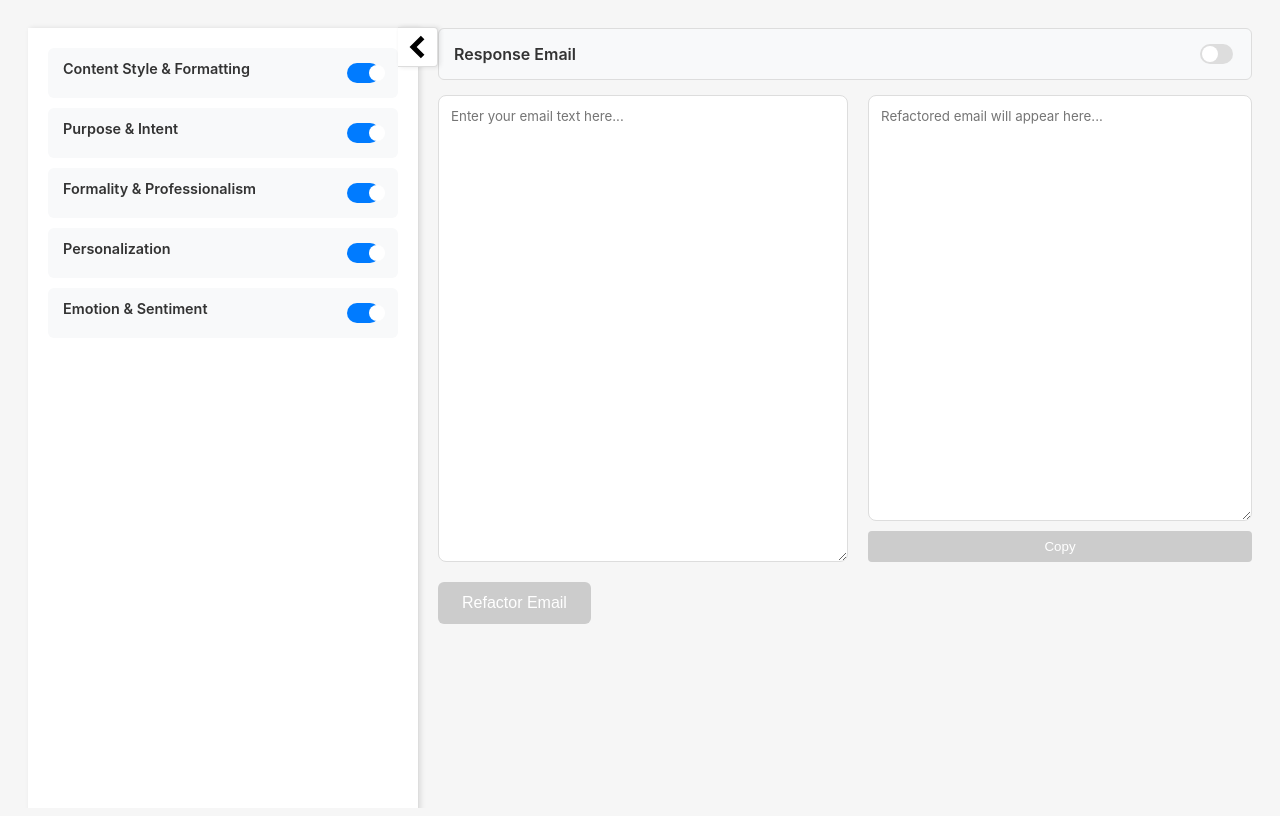
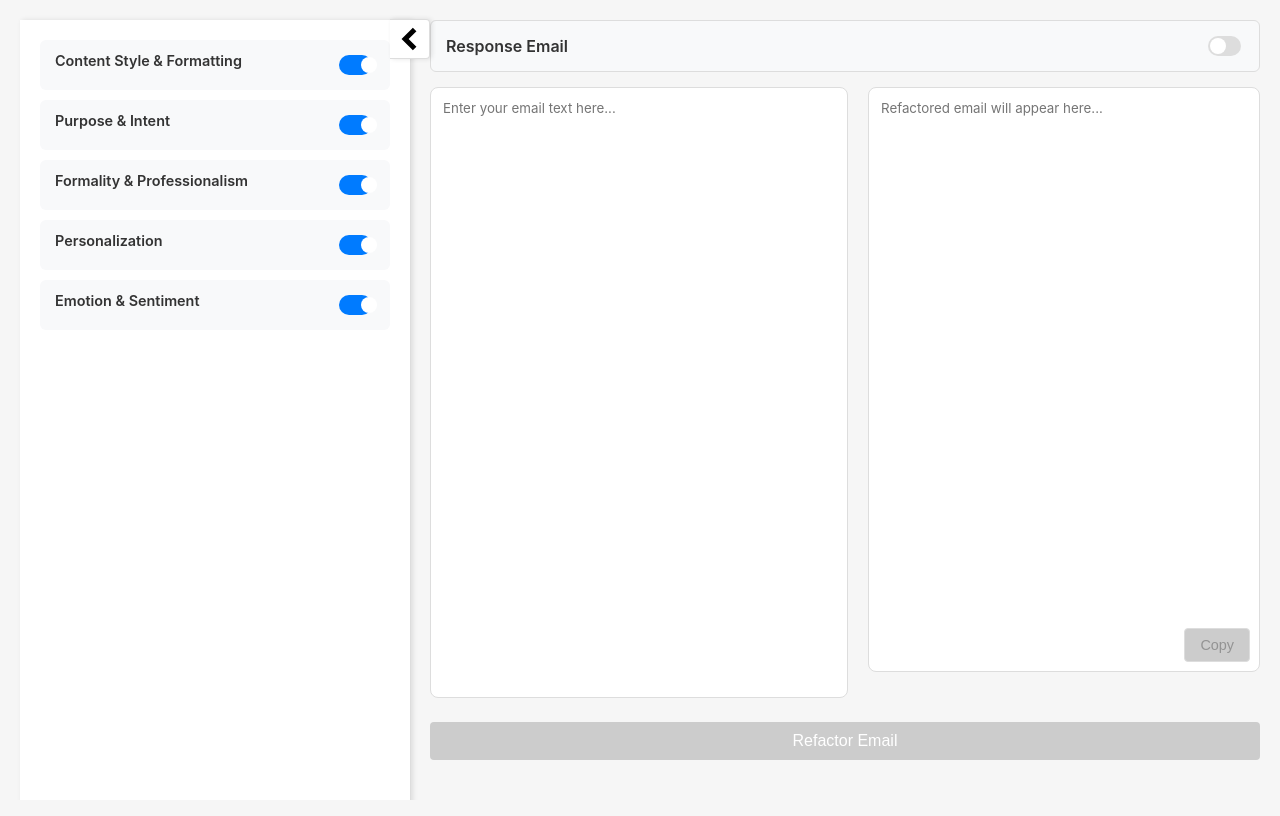
Before and after one commit to ScottBruton/emailRefactor, a React (Vite) app: page / in a window 1280 px wide. Built offline with nearby package versions, Linux system fonts and the light colour scheme.

Commit message:
fixed scroll bars

```diff
--- a/src/App.css
+++ b/src/App.css
@@ -15,10 +15,23 @@
   background-color: #f6f6f6;
 }
 
+body, html {
+  margin: 0;
+  padding: 0;
+  height: 100%;
+  overflow: hidden;
+}
+
+#root {
+  height: 100vh;
+  display: flex;
+  flex-direction: column;
+}
+
 .container {
   position: relative;
   display: flex;
-  height: 100vh;
+  height: 100%;
   padding: 0;
   margin: 0;
   max-width: none;
@@ -64,6 +77,8 @@
   overflow-y: auto;
   transition: all 0.3s ease;
   margin-left: 0;
+  display: flex;
+  flex-direction: column;
 }
 
 .main-content.sidebar-hidden {
@@ -241,17 +256,19 @@ select:focus {
 
 .panels {
   display: flex;
+  flex: 1;
+  min-height: 0;
   gap: 20px;
-  margin-bottom: 20px;
+  margin-bottom: 50px;
 }
 
 .input-panel, .output-panel {
   flex: 1;
-  min-height: 400px;
+  height: 100%;
   padding: 12px;
   border: 1px solid #ddd;
   border-radius: 8px;
-  resize: vertical;
+  resize: none;
   font-family: inherit;
   background-color: white;
   transition: border-color 0.2s;
@@ -269,21 +286,23 @@ select:focus {
 }
 
 .output-container {
+  position: relative;
   flex: 1;
   display: flex;
   flex-direction: column;
 }
 
 .refactor-button {
-  padding: 12px 24px;
   background-color: #007bff;
   color: white;
   border: none;
-  border-radius: 6px;
+  border-radius: 4px;
+  padding: 10px 20px;
+  font-size: 1em;
   cursor: pointer;
-  font-size: 16px;
-  font-weight: 500;
-  transition: all 0.2s;
+  transition: background-color 0.3s;
+  margin-bottom: 20px;
+  flex-shrink: 0;
 }
 
 .refactor-button:hover:not(:disabled) {
@@ -298,15 +317,17 @@ select:focus {
 }
 
 .copy-button {
-  margin-top: 10px;
-  padding: 8px 16px;
-  background-color: #6c757d;
-  color: white;
-  border: none;
+  position: absolute;
+  bottom: 10px;
+  right: 10px;
+  background-color: #f8f9fa;
+  border: 1px solid #ddd;
   border-radius: 4px;
+  padding: 8px 15px;
+  font-size: 0.9em;
   cursor: pointer;
   transition: all 0.2s;
-  font-weight: 500;
+  z-index: 10;
 }
 
 .copy-button:hover:not(:disabled) {
@@ -355,6 +376,7 @@ select:focus {
   padding: 12px 15px;
   border-radius: 6px;
   border: 1px solid #ddd;
+  flex-shrink: 0;
 }
 
 .response-toggle-label {
@@ -373,11 +395,13 @@ select:focus {
 
 .original-email-container {
   margin-bottom: 20px;
+  width: 98%;
 }
 
 .original-email-input {
   width: 100%;
-  min-height: 120px;
+  min-height: 100px;
+  max-height: 200px;
   padding: 12px;
   border: 1px solid #ddd;
   border-radius: 8px;
```
